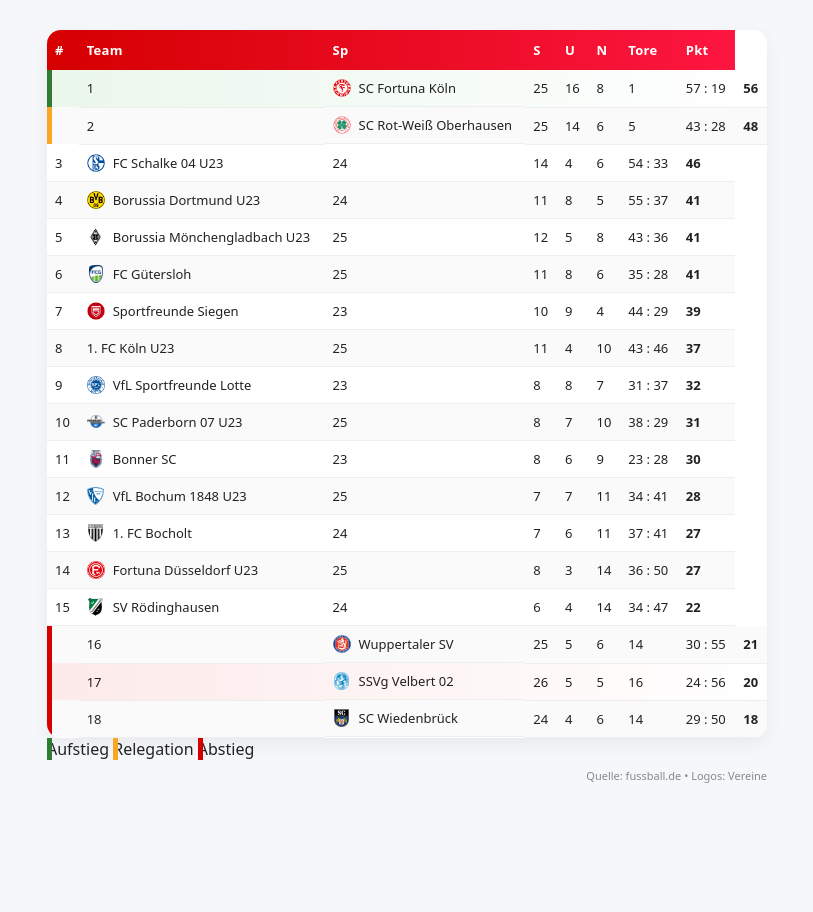
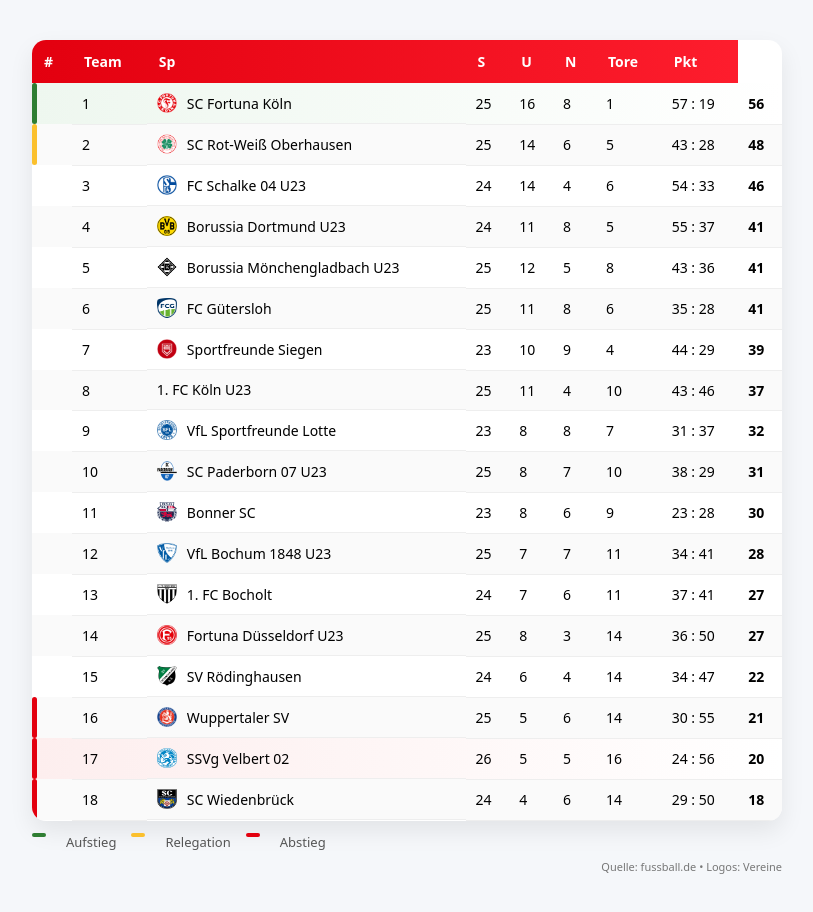
Before and after one commit to grospitz-wreck-it/Regionalliga, a website: page index.html in a window 1280 px wide. Shown: the whole page, without its empty margins (233-1046 px from the left). Before the commit the page ends 813 px from the top, so only its background shows below. Drawn offline with Linux system fonts and the light colour scheme.

Commit message:
Update style.css

```diff
--- a/style.css
+++ b/style.css
@@ -1,14 +1,13 @@
 body {
   margin: 0;
-  font-family: system-ui, -apple-system, BlinkMacSystemFont, "Segoe UI", Roboto, Arial;
+  font-family: system-ui, sans-serif;
   background: #f5f7fa;
-  color: #222;
 }
 
 /* Wrapper */
 .table-wrapper {
-  max-width: 720px;
-  margin: 30px auto;
+  max-width: 750px;
+  margin: 40px auto;
   padding: 0 12px;
 }
 
@@ -16,31 +15,29 @@
 .rl-table {
   width: 100%;
   border-collapse: collapse;
-  background: #fff;
+  background: white;
   border-radius: 14px;
   overflow: hidden;
-  box-shadow: 0 6px 18px rgba(0,0,0,0.06);
+  box-shadow: 0 10px 25px rgba(0,0,0,0.08);
 }
 
 /* Header */
 .rl-table thead {
-  background: linear-gradient(90deg, #d50000, #ff1744);
+  background: linear-gradient(90deg, #e3000f, #ff1f2f);
   color: white;
 }
 
 .rl-table th {
-  padding: 11px 8px;
+  padding: 12px;
   text-align: left;
-  font-size: 13px;
-  font-weight: 600;
-  letter-spacing: 0.3px;
+  font-size: 14px;
 }
 
 /* Cells */
 .rl-table td {
-  padding: 9px 8px;
+  padding: 10px;
   border-bottom: 1px solid #eee;
-  font-size: 13px;
+  font-size: 14px;
 }
 
 /* Zebra */
@@ -50,111 +47,92 @@
 
 /* Hover */
 .rl-table tbody tr {
-  transition: all 0.2s ease;
+  position: relative;
+  transition: all 0.15s ease;
 }
 
 .rl-table tbody tr:hover {
   background: #e8f0ff;
-  transform: scale(1.002);
+  transform: scale(1.01);
 }
 
 /* Team */
 .team {
   display: flex;
   align-items: center;
-  gap: 8px;
-  font-weight: 500;
+  gap: 10px;
 }
 
 .team img {
-  width: 18px;
-  height: 18px;
-  object-fit: contain;
+  width: 20px;
+  height: 20px;
 }
 
 /* Punkte fett */
 .rl-table td:last-child {
-  font-weight: 700;
+  font-weight: bold;
 }
 
-/* =========================
-   STATUS MARKIERUNGEN
-========================= */
-
-/* 🟢 Aufstieg */
-.promoted {
-  position: relative;
-}
-
-.promoted::before {
+/* Balken (FIX!) */
+.rl-table tbody tr::before {
   content: "";
   position: absolute;
   left: 0;
   top: 0;
   height: 100%;
   width: 5px;
+  border-radius: 3px;
+}
+
+/* 🟢 Aufstieg */
+.promoted::before {
   background: #2e7d32;
 }
-
 .promoted {
-  background: linear-gradient(to right, #eaf7ec, transparent);
+  background: linear-gradient(to right, #eef7ef, transparent);
 }
 
 /* 🟡 Relegation */
-.relegation {
-  position: relative;
+.relegation::before {
+  background: #fbc02d;
 }
-
-.relegation::before {
-  content: "";
-  position: absolute;
-  left: 0;
-  top: 0;
-  height: 100%;
-  width: 5px;
-  background: #f9a825;
-}
-
 .relegation {
   background: linear-gradient(to right, #fff8e1, transparent);
 }
 
 /* 🔴 Abstieg */
+.relegated::before {
+  background: #e3000f;
+}
 .relegated {
-  position: relative;
+  background: linear-gradient(to right, #fdeeee, transparent);
 }
 
-.relegated::before {
-  content: "";
-  position: absolute;
-  left: 0;
-  top: 0;
-  height: 100%;
-  width: 5px;
-  background: #d50000;
+/* Legend */
+.legend {
+  margin-top: 12px;
+  font-size: 13px;
+  color: #555;
+  display: flex;
+  gap: 15px;
 }
 
-.relegated {
-  background: linear-gradient(to right, #fdeaea, transparent);
+.lg {
+  display: inline-block;
+  width: 14px;
+  height: 4px;
+  border-radius: 2px;
+  margin-right: 5px;
 }
 
-/* Hover soll Status NICHT zerstören */
-.promoted:hover {
-  background: linear-gradient(to right, #dff3e2, #e8f0ff);
-}
-
-.relegation:hover {
-  background: linear-gradient(to right, #fff3cd, #e8f0ff);
-}
-
-.relegated:hover {
-  background: linear-gradient(to right, #fbdada, #e8f0ff);
-}
+.lg.promoted { background: #2e7d32; }
+.lg.relegation { background: #fbc02d; }
+.lg.relegated { background: #e3000f; }
 
 /* Source */
 .source {
   font-size: 11px;
-  color: #888;
+  color: #777;
   margin-top: 8px;
   text-align: right;
 }
```
